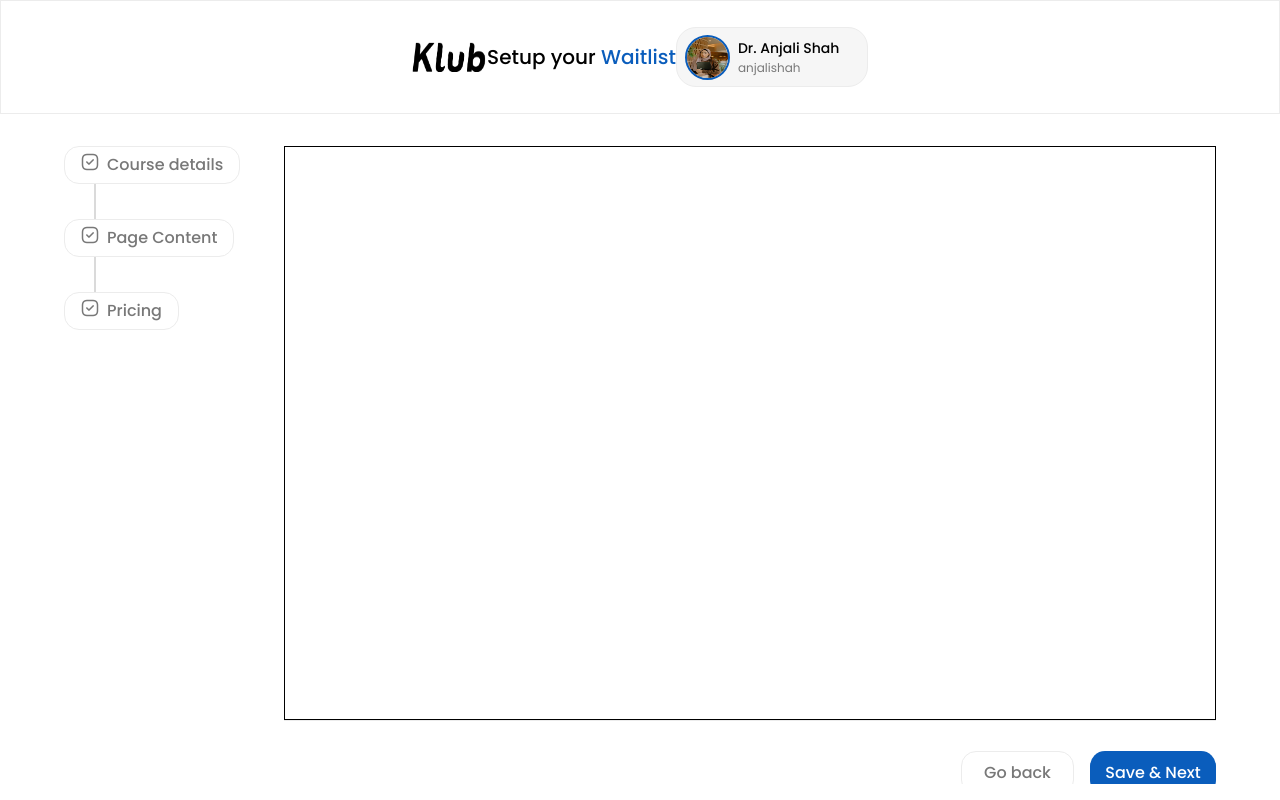
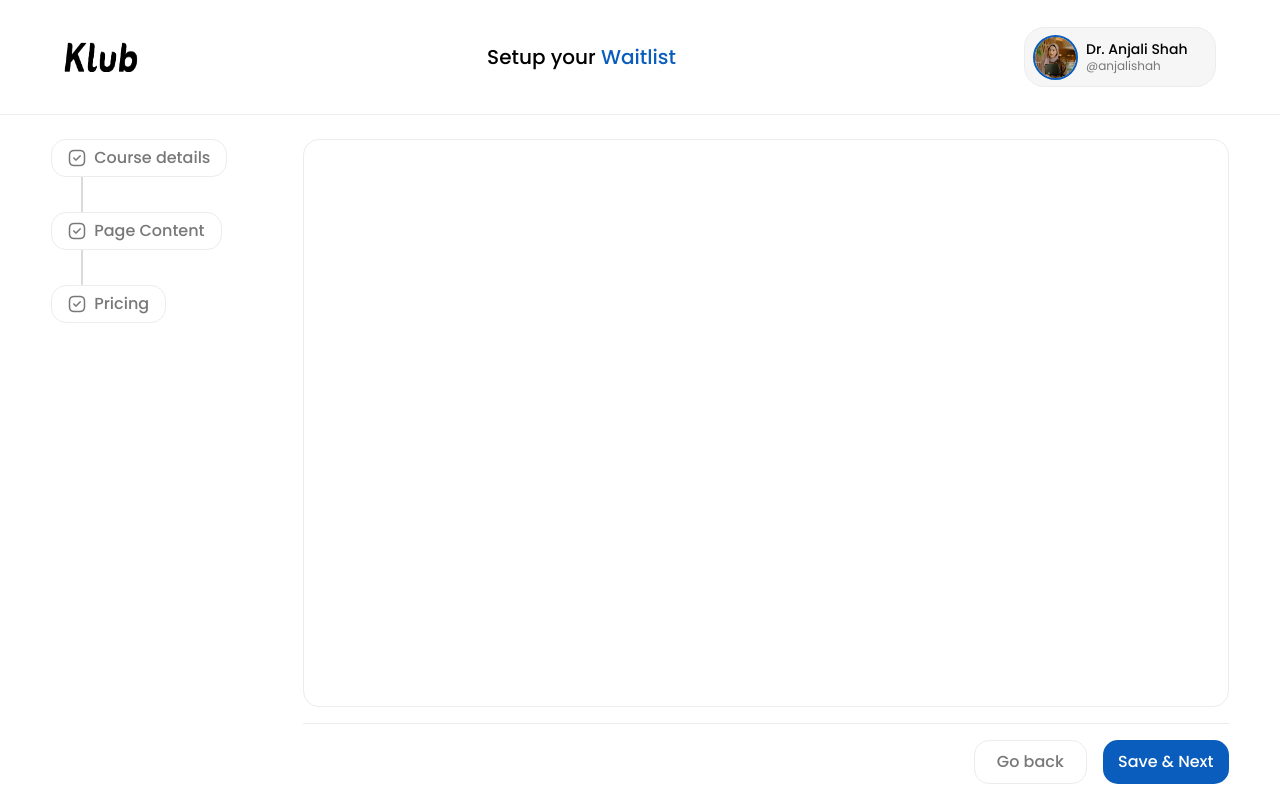
Before and after one commit to MadyWebor/klub-early-access, a Next.js app: page /wait-list/setup/1 in a window 1280 px wide. Built offline with nearby package versions, Linux system fonts and the light colour scheme.

Commit message:
add waitlist modal

```diff
--- a/src/app/wait-list/setup/[mode]/page.tsx
+++ b/src/app/wait-list/setup/[mode]/page.tsx
@@ -1,134 +1,199 @@
-'use client'
+'use client';
 
-import React, { useEffect, useState } from 'react';
-import Image from 'next/image';
+import React, { useEffect, useMemo, useState } from 'react';
 import { useParams, useRouter } from 'next/navigation';
 
-const WaitListSetup: React.FC = () => {
-    const { mode } = useParams();
-    const [tick, setTick] = useState({
-        1: { icon: '/tick.png', status: 'border-[#ECECEC] text-[#787878]' },
-        2: { icon: '/tick.png', status: 'border-[#ECECEC] text-[#787878]' },
-        3: { icon: '/tick.png', status: 'border-[#ECECEC] text-[#787878]' }
-    })
+type TickState = {
+  1: { icon: string; status: string };
+  2: { icon: string; status: string };
+  3: { icon: string; status: string };
+};
+
+const base = { icon: '/tick.png', status: 'border-[#ECECEC] text-[#787878]' };
+const chosen = { icon: '/tick-choosen.png', status: 'border-[#ECECEC] text-[#000000]' };
+const done = { icon: '/tick-finish.png', status: 'border-[#0A5DBC] text-[#0A5DBC] bg-[#E6EFF8]' };
+
+export default function WaitListSetup() {
   const router = useRouter();
+  const params = useParams();
 
+  // Normalize mode (string | string[] | undefined → string)
+  const mode = useMemo(() => {
+    const m = (params?.mode ?? '') as string | string[];
+    return Array.isArray(m) ? m[0] : m;
+  }, [params]);
+
+  const [tick, setTick] = useState<TickState>({
+    1: base,
+    2: base,
+    3: base,
+  });
+
+  // Recompute ticks *from scratch* whenever mode changes
   useEffect(() => {
-        if (mode === 'course') {
-            setTick({
-                ...tick,
-                1: { icon: '/tick-choosen.png', status: 'border-[#ECECEC] text-[#000000]' }
-            })
+    if (mode === 'course' || mode === '') {
+      setTick({ 1: chosen, 2: base, 3: base });
     } else if (mode === 'content') {
-            setTick({
-                ...tick,
-                1: { icon: '/tick-finish.png', status: 'border-[#0A5DBC] text-[#0A5DBC] bg-[#E6EFF8]' },
-                2: { icon: '/tick-choosen.png', status: 'border-[#ECECEC] text-[#000000]' }
-            })
+      setTick({ 1: done, 2: chosen, 3: base });
     } else if (mode === 'price') {
-            setTick({
-                ...tick,
-                1: { icon: '/tick-finish.png', status: 'border-[#0A5DBC] text-[#0A5DBC] bg-[#E6EFF8]' },
-                2: { icon: '/tick-finish.png', status: 'border-[#0A5DBC] text-[#0A5DBC] bg-[#E6EFF8]' },
-                3: { icon: '/tick-choosen.png', status: 'border-[#ECECEC] text-[#000000]' }
-            })
+      setTick({ 1: done, 2: done, 3: chosen });
+    } else {
+      setTick({ 1: base, 2: base, 3: base });
     }
-        // eslint-disable-next-line
   }, [mode]);
 
   return (
-        <div className="w-full h-full flex flex-col overflow-hidden gap-6 sm:gap-8">
-            {/* Header */}
-            <div className="w-full flex justify-center border border-[#ECECEC] h-[90px] sm:h-[114px] px-2 sm:px-0">
-                <div className="w-[95%  ] max-w-[1200px] h-full flex flex-wrap sm:flex-nowrap justify-between items-center gap-4 sm:gap-0">
+    <div className="w-full min-h-[100svh] flex flex-col bg-white">
+      {/* Header (sticky, responsive height) */}
+      <header className="sticky top-0 z-40 w-full border-b border-[#ECECEC] bg-white/95 backdrop-blur supports-[backdrop-filter]:bg-white/70">
+        <div className="mx-auto w-full max-w-[1200px] px-2 sm:px-4 lg:px-6">
+          <div className="h-[72px] sm:h-[90px] lg:h-[114px] flex flex-wrap sm:flex-nowrap items-center justify-between gap-3">
             {/* Logo */}
-                    <div className="flex flex-col items-center justify-center min-w-[70px]">
+            <div className="min-w-[70px] flex items-center">
+              {/* eslint-disable-next-line @next/next/no-img-element */}
               <img src="/klub-image.png" alt="klub" className="w-[75px] h-[30px]" />
             </div>
+
             {/* Title */}
-                    <div className="flex flex-col items-center justify-center flex-1 min-w-0 text-center">
-                        <span className="font-[500] text-[14px] sm:text-[18px] lg:text-[20px] text-[#000] leading-tight">
+            <div className="order-3 sm:order-none flex-1 min-w-0 flex justify-center">
+              <span className="truncate text-center font-[500] text-[14px] sm:text-[18px] lg:text-[20px] text-[#000] leading-tight">
                 Setup your <span className="text-[#0A5DBC]">Waitlist</span>
               </span>
             </div>
+
             {/* User Card */}
-                    <div className="flex flex-col items-center justify-center">
+            <div className="flex items-center justify-end">
               <div className="bg-[#F6F6F6] border border-[#ECECEC] flex w-[150px] sm:w-[192px] h-[50px] sm:h-[60px] rounded-[20px] px-2">
-                            <div className="flex flex-col items-center justify-center">
-                                <img src="/user.jpg" alt="user" className="rounded-full border-2 border-[#0A5DBC] w-[36px] h-[36px] sm:w-[45px] sm:h-[45px]" />
+                <div className="flex items-center">
+                  {/* eslint-disable-next-line @next/next/no-img-element */}
+                  <img
+                    src="/user.jpg"
+                    alt="user"
+                    className="rounded-full border-2 border-[#0A5DBC] w-[36px] h-[36px] sm:w-[45px] sm:h-[45px] object-cover"
+                  />
                 </div>
-                            <div className="flex flex-col items-center justify-center ml-2">
-                                <div className="flex flex-col items-start">
+                <div className="flex items-center ml-2">
+                  <div className="flex flex-col items-start leading-tight">
                     <span className="font-[500] text-[10px] sm:text-[14px]">Dr. Anjali Shah</span>
-                                    <span className="text-[#787878] text-[9px] sm:text-[12px]">anjalishah</span>
+                    <span className="text-[#787878] text-[9px] sm:text-[12px]">@anjalishah</span>
                   </div>
                 </div>
               </div>
             </div>
           </div>
         </div>
+      </header>
 
-            {/* Main Section */}
-            <div className="flex-1 w-full flex justify-center overflow-hidden pb-4">
-                <div className="w-[90%] max-w-[1200px] flex flex-col md:flex-row gap-6 md:gap-0">
-                    {/* Stepper */}
-                    <div className="flex md:flex-col md:w-[220px] items-center md:items-start justify-center md:justify-start md:gap-0">
+      {/* Main */}
+      <main className="flex-1 w-full flex justify-center pb-4">
+        <div className="w-[92%] max-w-[1200px] flex flex-col md:flex-row gap-6 md:gap-8 mt-6">
+          {/* Stepper: horizontal on mobile, vertical on md+ */}
+          <nav
+            aria-label="Progress"
+            className="flex md:flex-col md:w-[220px] items-center md:items-start justify-center md:justify-start gap-3 md:gap-0"
+          >
+            {/* Row container (mobile) */}
+            <div className="flex md:hidden w-full items-center justify-center gap-3">
               {/* Step 1 */}
-                        <div
-                            className={`flex gap-2 py-1.5 px-4 w-fit border rounded-[15px] ${tick['1'].status} cursor-pointer`}
+              <button
                 onClick={() => router.push('/wait-list/setup/course')}
+                className={`flex items-center gap-2 py-1.5 px-3 border rounded-[15px] ${tick['1'].status}`}
               >
-                            <img src={tick['1'].icon} className="w-[16px] h-[16px] sm:w-[18px] sm:h-[18px]" />
-                            <span className="font-[500] text-[12px] sm:text-[16px]">Course details</span>
+                {/* eslint-disable-next-line @next/next/no-img-element */}
+                <img src={tick['1'].icon} className="w-[16px] h-[16px]" alt="" />
+                <span className="font-[500] text-[12px]">Course</span>
+              </button>
+
+              <div className="h-[1px] w-6 border border-[#DADADA]" />
+
+              {/* Step 2 */}
+              <button
+                onClick={() => router.push('/wait-list/setup/content')}
+                className={`flex items-center gap-2 py-1.5 px-3 border rounded-[15px] ${tick['2'].status}`}
+              >
+                {/* eslint-disable-next-line @next/next/no-img-element */}
+                <img src={tick['2'].icon} className="w-[16px] h-[16px]" alt="" />
+                <span className="font-[500] text-[12px]">Content</span>
+              </button>
+
+              <div className="h-[1px] w-6 border border-[#DADADA]" />
+
+              {/* Step 3 */}
+              <button
+                onClick={() => router.push('/wait-list/setup/price')}
+                className={`flex items-center gap-2 py-1.5 px-3 border rounded-[15px] ${tick['3'].status}`}
+              >
+                {/* eslint-disable-next-line @next/next/no-img-element */}
+                <img src={tick['3'].icon} className="w-[16px] h-[16px]" alt="" />
+                <span className="font-[500] text-[12px]">Pricing</span>
+              </button>
             </div>
-                        <div className="flex flex-col w-fit justify-center items-center">
-                            <div className="border border-[#DADADA] w-[25px] h-0 md:w-0 md:h-[35px] md:ml-[30px]" />
+
+            {/* Column container (md+) */}
+            <div className="hidden md:flex md:flex-col md:items-start">
+              {/* Step 1 */}
+              <button
+                onClick={() => router.push('/wait-list/setup/course')}
+                className={`flex items-center gap-2 py-1.5 px-4 w-fit border rounded-[15px] ${tick['1'].status}`}
+              >
+                {/* eslint-disable-next-line @next/next/no-img-element */}
+                <img src={tick['1'].icon} className="w-[18px] h-[18px]" alt="" />
+                <span className="font-[500] text-[16px]">Course details</span>
+              </button>
+              <div className="border border-[#DADADA] w-0 h-[35px] ml-[30px]" />
+
+              {/* Step 2 */}
+              <button
+                onClick={() => router.push('/wait-list/setup/content')}
+                className={`flex items-center gap-2 py-1.5 px-4 w-fit border rounded-[15px] ${tick['2'].status}`}
+              >
+                {/* eslint-disable-next-line @next/next/no-img-element */}
+                <img src={tick['2'].icon} className="w-[18px] h-[18px]" alt="" />
+                <span className="font-[500] text-[16px]">Page Content</span>
+              </button>
+              <div className="border border-[#DADADA] w-0 h-[35px] ml-[30px]" />
+
+              {/* Step 3 */}
+              <button
+                onClick={() => router.push('/wait-list/setup/price')}
+                className={`flex items-center gap-2 py-1.5 px-4 w-fit border rounded-[15px] ${tick['3'].status}`}
+              >
+                {/* eslint-disable-next-line @next/next/no-img-element */}
+                <img src={tick['3'].icon} className="w-[18px] h-[18px]" alt="" />
+                <span className="font-[500] text-[16px]">Pricing</span>
+              </button>
             </div>
-                        {/* Step 2 */}
-                        <div
-                            className={`flex gap-2 py-1.5 px-4 w-fit border rounded-[15px] ${tick['2'].status} cursor-pointer`}
-                            onClick={() => router.push('/wait-list/setup/content')}
-                        >
-                            <img src={tick['2'].icon} className="w-[14px] h-[14px] sm:w-[18px] sm:h-[18px]" />
-                            <span className="font-[500] text-[12px] sm:text-[16px]">Page Content</span>
+          </nav>
+
+          {/* Content Area */}
+          <section className="flex-1 min-h-[420px] md:min-h-[520px] flex flex-col rounded-[16px]">
+            {/* Your routed content goes here */}
+            <div className="w-full flex-1 border border-[#ECECEC] rounded-[16px] overflow-y-auto overflow-x-hidden">
+              {/* Replace this with your step content */}
             </div>
-                        <div className="flex flex-col w-fit justify-center items-center">
-                            <div className="border border-[#DADADA] w-[25px] h-0 md:w-0 md:h-[35px] md:ml-[30px]" />
-                        </div>
-                        {/* Step 3 */}
-                        <div
-                            className={`flex gap-2 py-1.5 px-4 w-fit border rounded-[15px] ${tick['3'].status} cursor-pointer`}
-                            onClick={() => router.push('/wait-list/setup/price')}
-                        >
-                            <img src={tick['3'].icon} className="w-[14px] h-[14px] sm:w-[18px] sm:h-[18px]" />
-                            <span className="font-[500] text-[12px] sm:text-[16px]">Pricing</span>
-                        </div>
-                    </div>
-                    {/* Content Area */}
-                    <div className="flex-1 w-full h-full md:w-auto overflow-hidden flex flex-col">
-                        <div className="w-full border h-[90%] flex flex-col overflow-y-auto overflow-x-hidden"></div>
-                        <div className="w-full h-[10%] flex justify-end border-t border-[#ECECEC] mt-auto pt-[30px]">
-                            <div className="flex gap-2 sm:gap-4">
+
+            {/* Footer actions (stick to bottom of section) */}
+            <div className="w-full border-t border-[#ECECEC] pt-4 mt-4">
+              <div className="flex items-center justify-end gap-2 sm:gap-4">
                 <button
+                  type="button"
+                  onClick={() => router.back()}
                   className="w-[90px] sm:w-[113px] h-[40px] sm:h-[44px] border border-[#ECECEC] rounded-[15px] flex items-center justify-center text-[#787878] text-[14px] sm:text-[16px] font-[500] leading-[24px]"
-                                    type="button"
                 >
                   Go back
                 </button>
                 <button
+                  type="button"
+                  onClick={() => router.push('/dashboard')}
                   className="w-[100px] sm:w-[126px] h-[40px] sm:h-[44px] bg-[#0A5DBC] rounded-[15px] flex items-center justify-center text-white text-[14px] sm:text-[16px] font-[500] leading-[24px]"
-                                    type="submit"
-                                    onClick={()=>router.push('/dashboard')}
                 >
                   Save & Next
                 </button>
               </div>
             </div>
+          </section>
         </div>
-                </div>
-            </div>
+      </main>
     </div>
   );
 }
-
-export default WaitListSetup;
```
Lines whose indentation alone changed are shown as unchanged.
